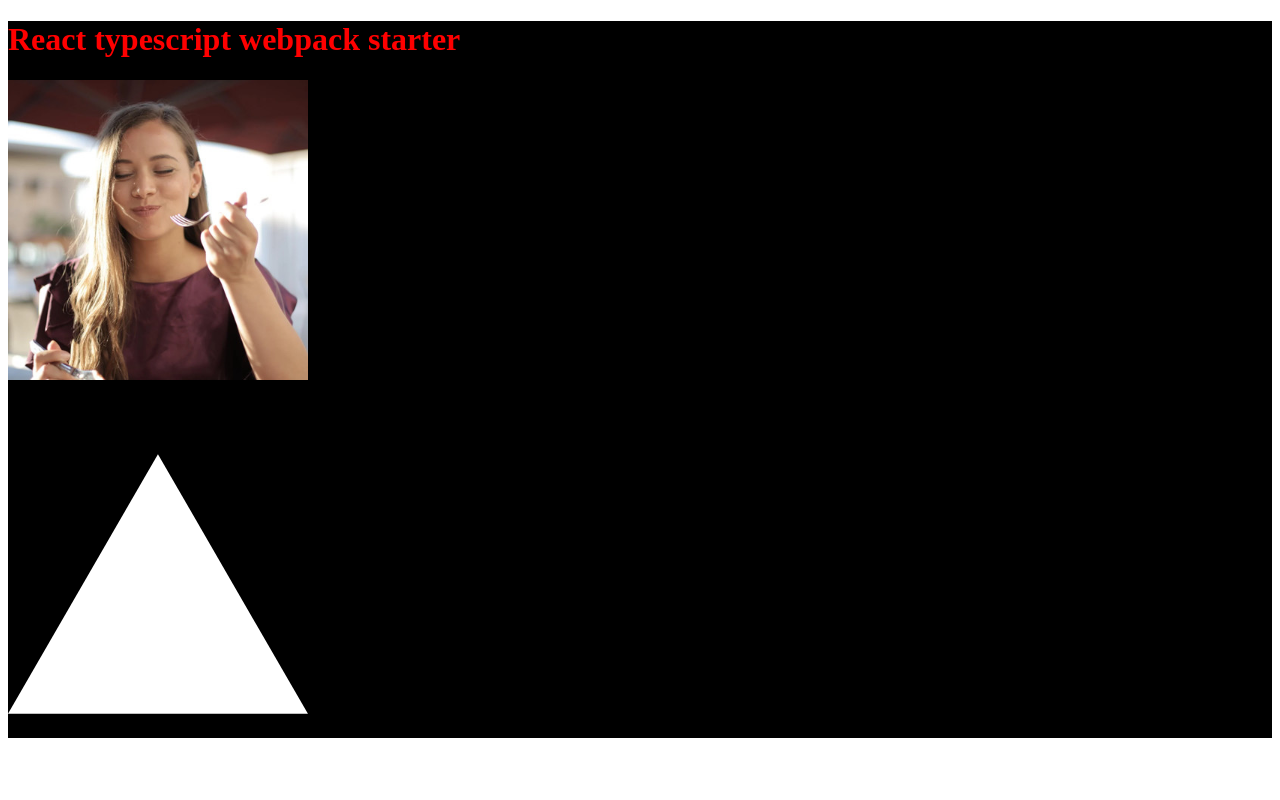
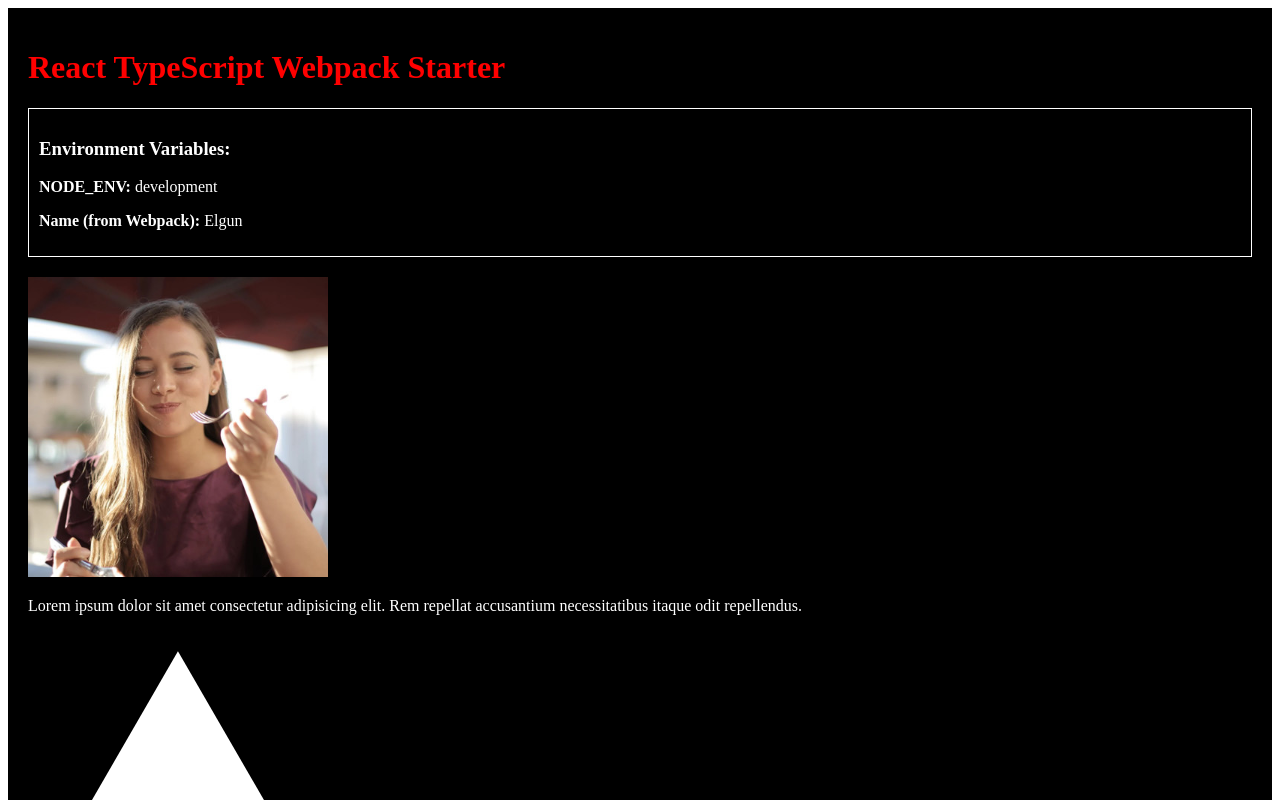
Before and after one commit to bbaymistery/reactwebpack, a React app: page / in a window 1280 px wide. Shown: the top 800 px of the page. Built offline with nearby package versions, Linux system fonts and the light colour scheme.

Commit message:
Tutorial 03: Added environment variable display and fixed production config

```diff
--- a/package.json
+++ b/package.json
@@ -4,7 +4,8 @@
   "description": "Learn webpack from scratch",
   "main": "index.js",
   "scripts": {
-    "start": "webpack serve --config webpack.config.js --open",
+    "start": "webpack serve --config webpack/webpack.config.js --env env=dev --open",
+    "build": "webpack --config webpack/webpack.config.js --env env=prod --open",
     "test": "echo \"Error: no test specified\" && exit 1"
   },
   "repository": {
@@ -36,6 +37,7 @@
     "typescript": "^6.0.3",
     "webpack": "^5.94.0",
     "webpack-cli": "^7.0.2",
-    "webpack-dev-server": "^5.2.3"
+    "webpack-dev-server": "^5.2.3",
+    "webpack-merge": "^6.0.1"
   }
 }
--- a/src/App.tsx
+++ b/src/App.tsx
@@ -9,13 +9,17 @@ import SVG from './vercel.svg' //decloration.d.ts de jpg ni declare etdik ve web
 
 export const App = () => {
   return (
-    <div style={{backgroundColor:"black"}}>
-      <h1>React typescript webpack starter</h1>
-      {/* bunu sadece bele import edib yuklemek hata verir bunun icin webpacke asset ile olan rules ekledk */}
-      <img src={IMAGE} alt="" width={"300"} height="300"/>
+    <div style={{ backgroundColor: "black", color: "white", padding: "20px", minHeight: "100vh" }}>
+      <h1>React TypeScript Webpack Starter</h1>
+      <div style={{ border: "1px solid white", padding: "10px", marginBottom: "20px" }}>
+        <h3>Environment Variables:</h3>
+        <p><strong>NODE_ENV:</strong> {process.env.NODE_ENV}</p>
+        <p><strong>Name (from Webpack):</strong> {process.env.name}</p>
+      </div>
+
+      <img src={IMAGE} alt="Sample" width={"300"} height="300" />
       <p>Lorem ipsum dolor sit amet consectetur adipisicing elit. Rem repellat accusantium necessitatibus itaque odit repellendus.</p>
-      <img src={SVG} alt="" width={"300"} height="300"/>
-
+      <img src={SVG} alt="Vercel Logo" width={"300"} height="300" />
     </div>
   )
 }
--- a/webpack.config.js
+++ b/webpack/webpack.common.js
@@ -8,7 +8,7 @@ module.exports = {
     // entry: Uygulamanın giriş noktasını belirtir. Webpack buradan başlayarak tüm bağımlılıkları tarar.
     // __dirname: O anki dosyanın (webpack.config.js) bulunduğu dizinin tam yolunu verir.
     // path.resolve: Verilen yolları birleştirerek kesin (absolute) bir yol oluşturur.
-    entry: path.resolve(__dirname, "./src/index.tsx"),
+    entry: path.resolve(__dirname, "..", "./src/index.tsx"),
 
     // resolve: Webpack'in dosyaları nasıl çözümleyeceğini belirtir.
     resolve: {
@@ -55,21 +55,19 @@ module.exports = {
     // output: İşlenen dosyaların (bundle) nereye ve hangi isimle kaydedileceğini belirtir.
     output: {
         // path: Çıktı klasörünün yolu. Burada projenin ana dizinindeki 'build' klasörü hedefleniyor.
-        path: path.resolve(__dirname, './build'),
+        path: path.resolve(__dirname, "..", './build'),
 
         // filename: Oluşturulacak ana JavaScript dosyasının adı.
         filename: 'bundle.js',
     },
 
-    // mode: 'development' (geliştirme) veya 'production' (canlı ortam) seçenekleri.
-    // development modunda kodlar okunabilir kalır ve hata ayıklama kolaylaşır.
-    mode: "development",
+
 
     // plugins: Webpack'in temel işlevlerini genişleten ek araçlar.
     plugins: [
         new HtmlWebpackPlugin({
             // template: Hangi HTML dosyasının kalıp (şablon) olarak kullanılacağını belirtir.
-            template: path.resolve(__dirname, "./src/index.html")
+            template: path.resolve(__dirname, "..", "./src/index.html")
         })
     ]
 };
--- /dev/null
+++ b/webpack/webpack.config.js
@@ -0,0 +1,13 @@
+const { merge } = require('webpack-merge');
+
+const commonConfig = require('./webpack.common.js');
+
+
+module.exports = (envVars) => {
+    const { env } = envVars;
+    // passed --env where package json
+
+    const envConfig = require(`./webpack.${env}.js`)
+    const config = merge(commonConfig, envConfig);
+    return config
+}
--- /dev/null
+++ b/webpack/webpack.dev.js
@@ -0,0 +1,11 @@
+const webpack = require('webpack');
+
+module.exports = {
+    mode: 'development',
+    devtool: 'cheap-module-source-map',
+    plugins: [
+        new webpack.DefinePlugin({
+            'process.env.name': JSON.stringify('Elgun')
+        })
+    ]
+}
```
Also changed, not shown: webpack/webpack.prod.js (added, +11 -0 lines), note.txt, 2 other files (tests, documents, lock files or other folders).
